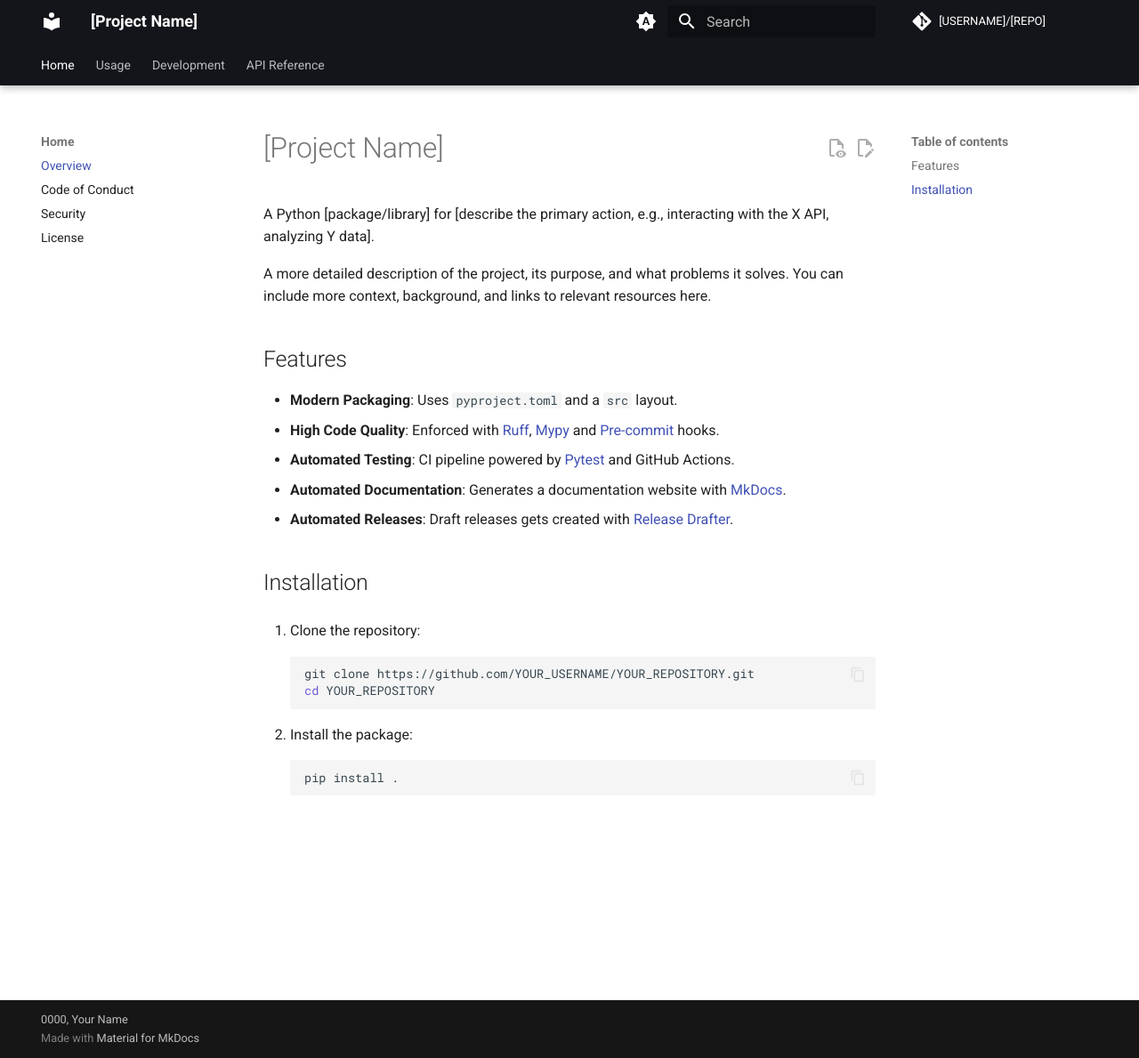
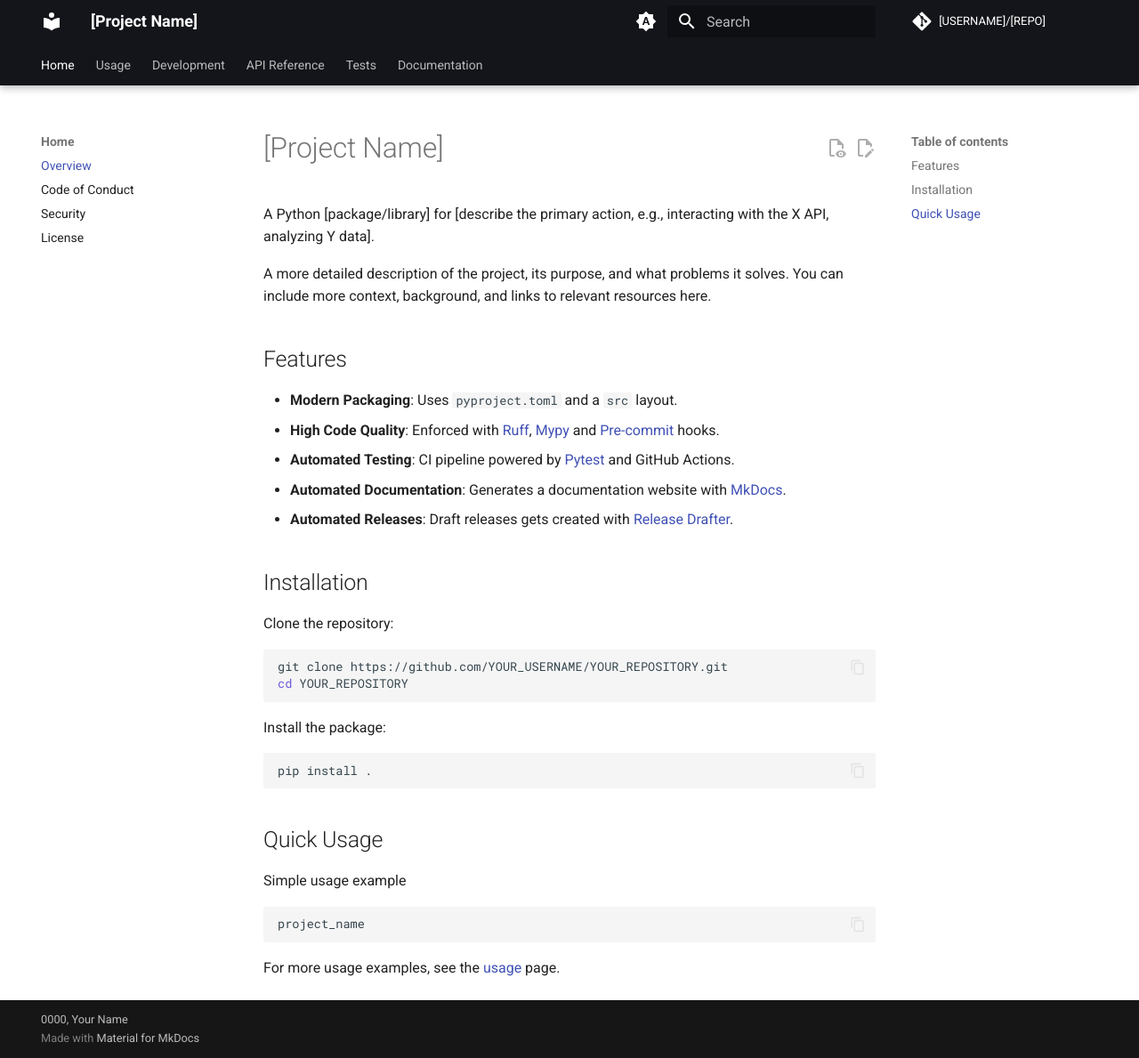
Before and after one commit to vetlekise/python-project-template, an MkDocs documentation site: the page built from docs/index.md, in a window 1280 px wide and 1189 px high. Shown: the whole window at 89% size. Built offline with MkDocs 1.6.1 and Material for MkDocs 9.7.7, drawn with Linux system fonts in a browser that asks for light colours; comment, search, counter and statistics services are not loaded.

Commit message:
docs: move stuff around

````diff
--- a/README.md
+++ b/README.md
@@ -11,13 +11,21 @@ A more detailed description of the project, its purpose, and what problems it so
 - **Automated Releases**: Draft releases gets created with [Release Drafter](https://github.com/release-drafter/release-drafter).
 
 ## Installation
-1. Clone the repository:
+Clone the repository:
 ```bash
 git clone https://github.com/YOUR_USERNAME/YOUR_REPOSITORY.git
 cd YOUR_REPOSITORY
 ```
 
-2. Install the package:
+Install the package:
 ```
 pip install .
 ```
+
+## Quick Usage
+Simple usage example
+```bash
+project_name
+```
+
+For more usage examples, see the [usage](/docs/usage/index.md) page.
--- a/mkdocs.yml
+++ b/mkdocs.yml
@@ -17,13 +17,17 @@ nav:
     - Overview: index.md
     - Code of Conduct: CODE_OF_CONDUCT.md
     - Security: SECURITY.md
-    - License: mit/index.md
+    - License: license_ref/index.md
   - Usage:
     - usage/index.md
   - Development:
     - Contributing: CONTRIBUTING.md
   - API Reference:
     - api-reference/index.md
+  - Tests:
+    - tests/index.md
+  - Documentation:
+    - documentation/index.md
 
 theme:
   name: material
@@ -79,7 +83,7 @@ plugins:
   - mkdocstrings:
       handlers:
         python:
-          paths: [src]
+          paths: [src, tests]
           options:
             show_root_heading: true
             show_source: true
--- a/pyproject.toml
+++ b/pyproject.toml
@@ -41,7 +41,7 @@ dev = [
 ]
 
 [project.scripts]
-main = "project_name.main:run_app"
+project_name = "project_name.main:run_app"
 
 # This section configures the build tool, setuptools.
 [tool.setuptools]
````
Also changed, not shown: docs/CONTRIBUTING.md (+17 -5 lines), docs/documentation/index.md (renamed from docs/README.md), docs/license_ref/index.md (renamed from docs/mit/index.md), 1 other file.
